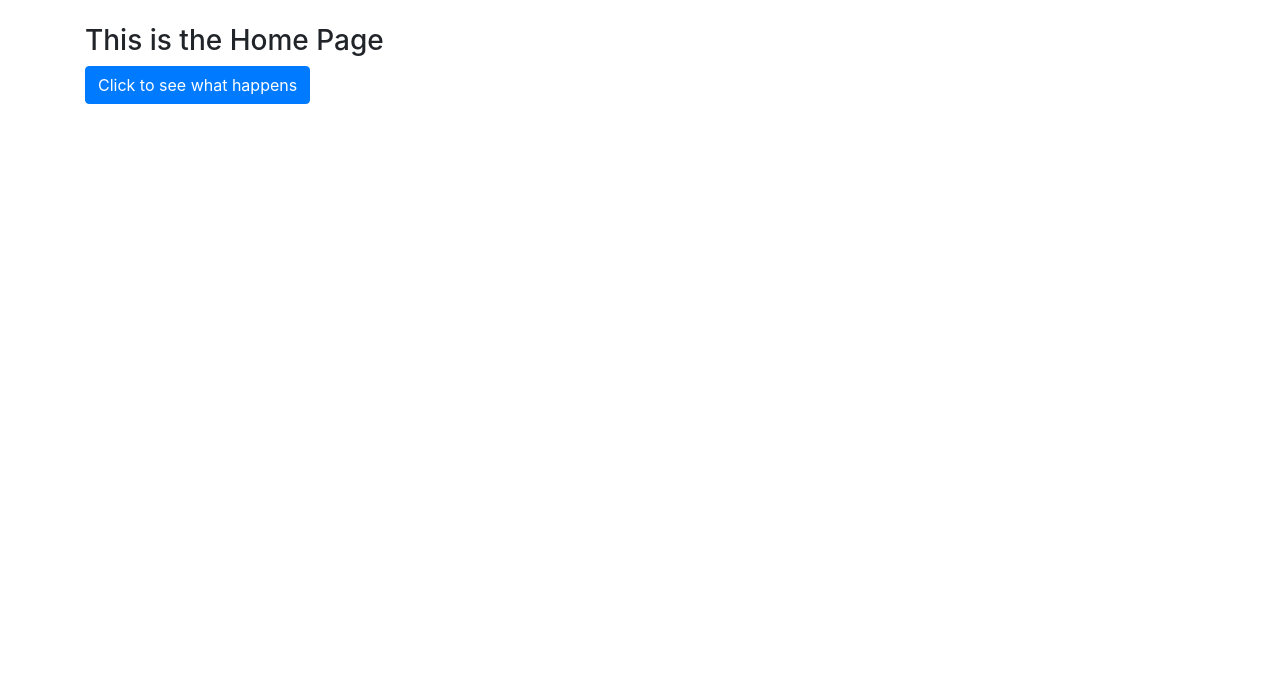
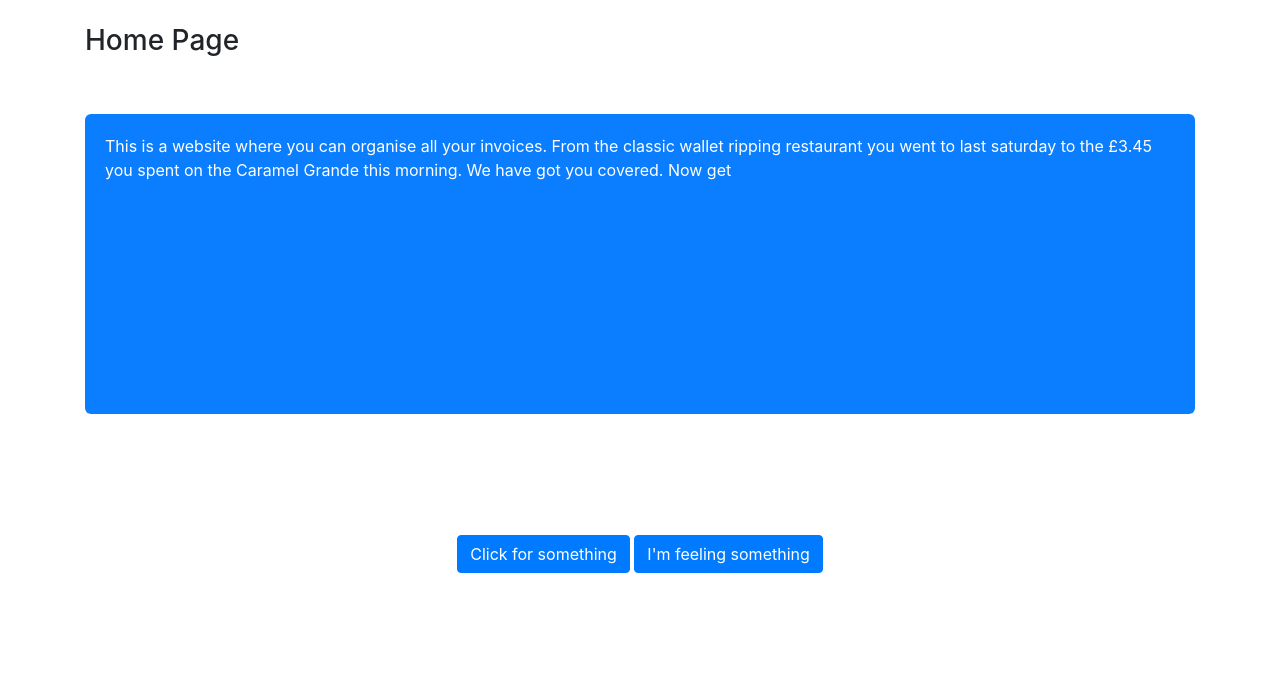
Before and after one commit to dxxpxy/BaseDeploy, a Flask app: page / in a window 1280 px wide. Shown: the part 56-749 px from the top of the page. Run offline with Flask 2, Linux system fonts and the light colour scheme; some libraries are stand-ins or nearby versions.

Commit message:
homepage changes

```diff
--- a/app/templates/home.html
+++ b/app/templates/home.html
@@ -3,16 +3,70 @@
 {% block title %} Home {% endblock %}
 
 {% block content %} <br/>
-<h3 class = "nav-item" > This is the Home Page</h3>
-<button class = "btn btn-primary" onclick="changeColor()">Click to see what happens</button>
+<h3 class = "nav-item " >Home Page</h3>
+<br/>
+<br/>
+
+<div id="typing-animation" style="background-color: rgb(11, 125, 255); color: rgb(255, 255, 255);
+border-radius: 6px; height: 300px; padding: 20px;">
+<p id="typing-animation"></p>
+
+</div>
+
+<div class="container d-flex justify-content-center align-items-center" style="height: 35vh;">
+  <div class = "text-center">
+<button  class = "btn btn-primary" onclick="changeColor()">Click for something</button>
+<button  class = "btn btn-primary" onclick="money()">I'm feeling something</button>
+
+  </div>
+</div>
+
 
 <script>
+  var text = " This is a website where you can organise all your invoices. From the classic wallet ripping restaurant you went to last saturday to the £3.45 you spent on the Caramel Grande this morning. We have got you covered. Now get comfortable as your invoice journey is about to begin. Navigate through the top nav-bar to add your first invoice."; // Replace this with your own text
+  var speed = 30; // Adjust this to control the typing speed
+
+  function typeWriter(text, i, fnCallback) {
+    if (i < text.length) {
+      document.getElementById("typing-animation").innerHTML += text.charAt(i);
+      i++;
+      setTimeout(function() {
+        typeWriter(text, i, fnCallback)
+      }, speed);
+    } else if (typeof fnCallback == "function") {
+      setTimeout(fnCallback, speed);
+    }
+  }
+
+  function startAnimation() {
+    var element = document.getElementById("typing-animation");
+    element.innerHTML = ""; // Clear the contents of the element
+    typeWriter(text, 0, function() {
+      // Callback function when typing animation is complete
+      console.log("Typing animation complete.");
+    });
+  }
+
+  // Call the startAnimation function when the page is loaded
+  window.onload = function() {
+    startAnimation();
+  }
+</script>
+  <script>
     function changeColor() {
+      document.body.style.backgroundImage = "url('')";
+
       var randomColor = '#' + Math.floor(Math.random()*16777215).toString(16);
       document.body.style.backgroundColor = randomColor;
 
-    }
+      }
+      function money() {
+
+        document.body.style.backgroundImage = "url('https://thumbs.dreamstime.com/z/money-background-close-up-lots-new-us-dollar-bills-58726548.jpg')";
+        document.body.style.backgroundSize = "cover";
+        }
+
+
     </script>
 
-
 {% endblock %}
--- a/db_func/db_func.py
+++ b/db_func/db_func.py
@@ -21,14 +21,14 @@
         return None
 
 
-def check_db_exist():
-    conn = pyodbc.connect(conn_str)
-    cursor = conn.cursor()
-    cursor.execute("SELECT name FROM sqlite_master WHERE type='table'")
-    if not cursor.fetchall():
-        script = open('Website1/schema.sql').read()
-        conn.executescript(script)
-        conn.close()
+# def check_db_exist():
+#     conn = pyodbc.connect(conn_str)
+#     cursor = conn.cursor()
+#     cursor.execute("SELECT name FROM sqlite_master WHERE type='table'")
+#     if not cursor.fetchall():
+#         script = open('Website1/schema.sql').read()
+#         conn.executescript(script)
+#         conn.close()
 
 
 def run_query(sql):
```
